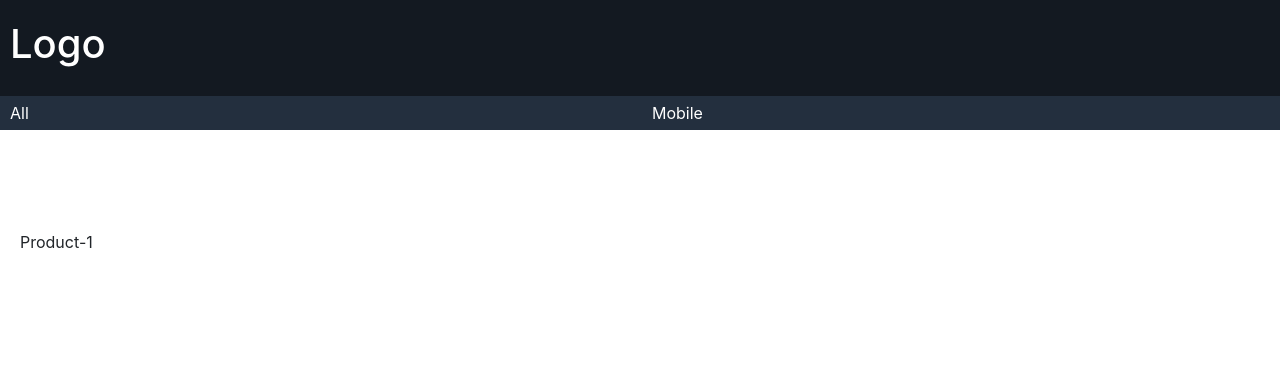
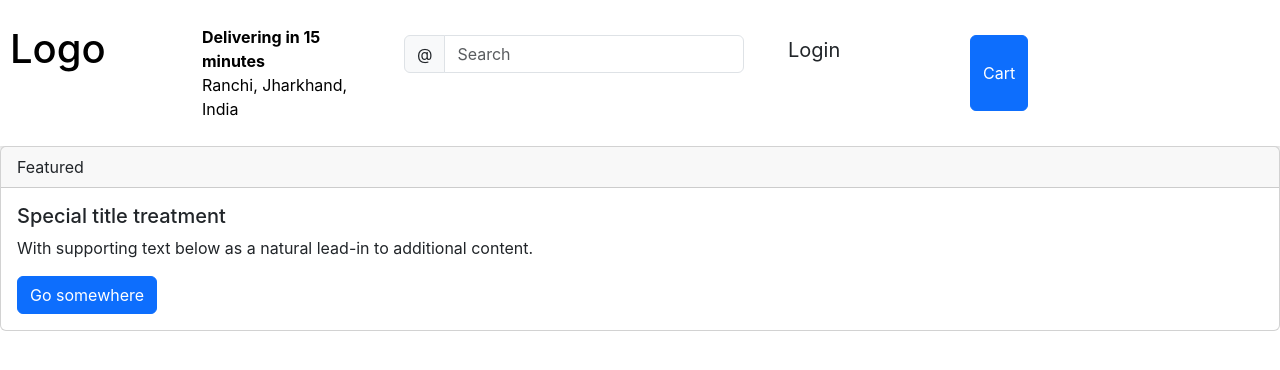
Before and after one commit to priyagupta-js/E-comm, a React (Create React App) app: page / in a window 1280 px wide. Shown: the top 370 px of the page. Built offline with nearby package versions, Linux system fonts and the light colour scheme; the HTML template or start-up script is replaced by a standard one.

Commit message:
Menu Bar updated

```diff
--- a/public/styles.css
+++ b/public/styles.css
@@ -9,13 +9,14 @@ body{
 }
 
 .menu-bar {
-    background-color: rgb(19, 25, 33);
+    background-color: rgb(255, 255, 255);
     margin: auto;
-    padding: 15px 10px;
+    padding: 20px 10px;
     box-shadow: 0 4px 8px 0 rgba(0, 0, 0, 0.2);
+    cursor: pointer;
 }
  .menu-bar h1{
-    color: #fff;
+    color: #000;
     font-weight: 500;
 }
 
@@ -23,19 +24,43 @@ body{
     padding-left: 0;
     margin:5px 0 !important;
 }
-.ItemsBar{
-    background-color: rgb(35, 47, 62);
-    margin: auto;
-    padding:5px 10px;
-}
-.ItemsBar span {
-    color: #fff;
-    font-weight: 400;
+
+
+.logo:hover , .location-div:hover , .search-bar:hover , .btn-main:hover ,.btnCart-main:hover{
+    background-color: rgb(222, 222, 222);
 }
 
+
+.location {
+    color: #000;
+    width: 100%;
+    height: 100%;
+}
+.input-group {
+    padding: 0 10px;
+}
+
+.search-bar {
+    padding: 10px;
+}
+
+.btn-main{
+    display: flex;
+}
+.btn-login{
+    /* align-items: center; */
+font-size: 20px;
+padding: 10px;
+}
+
+.btnCart-main{
+    display:flex;
+    padding: 10px;
+}
+
+.btn-cart{
+    padding: 12px 12px !important;
+}
 .Mobile-main{
     margin:100px 20px ;
 }
-Col:hover{
-    border: 2px solid #fff;
-}
--- a/src/App.js
+++ b/src/App.js
@@ -1,15 +1,13 @@
 import React from "react";
 import {ReactDOM} from "react-dom/client";
 import Header from "../src/components/Header";
-import ListedItemBar  from "../src/components/ListedItemBar";
-import Mobile from "./components/products/Mobiles";
+import Home from "./components/Home";
 
 function App() {
   return (
     <div className="App">
     <Header />
-    <ListedItemBar />
-    <Mobile/>
+    <Home />
     </div>
   );
 }
--- a/src/components/Header.js
+++ b/src/components/Header.js
@@ -7,32 +7,32 @@ function Header() {
     <header className="menu-bar">
       <Container>
         <Row>
-          <Col>
+          <Col className="logo">
             <h1>Logo</h1>
           </Col>
-          {/*
-          <Col>
-            <Button variant="outline-info">Info</Button>
+          <Col className="location-div">
+            <span className="location">
+              <b>Delivering in 15 minutes </b>
+              <br />
+              Ranchi, Jharkhand, India
+            </span>
           </Col>
-          <Col>
-            <InputGroup size="sm" className="mb-3">
-              <InputGroup.Text id="inputGroup-sizing-sm">Small</InputGroup.Text>
+          <Col xs={4} className="search-bar">
+            <InputGroup className="mb-3">
+              <InputGroup.Text id="basic-addon1" className="search">@</InputGroup.Text>
               <Form.Control
-                aria-label="Small"
-                aria-describedby="inputGroup-sizing-sm"
+                placeholder="Search"
+                aria-label="Search"
+                aria-describedby="basic-addon1"
               />
             </InputGroup>
           </Col>
-          <Col>
-            <Button variant="outline-info">EN</Button>
+          <Col xs={2}className="btn-main">
+          <span className="btn-login">Login</span>
           </Col>
-          <Col>
-          <Button variant="outline-info">sign-in</Button>
+          <Col className="btnCart-main">
+            <Button className="btn-cart">Cart</Button>
           </Col>
-          <Col>
-            <Button>Cart</Button>
-          </Col>
-*/}
         </Row>
       </Container>
     </header>
--- a/src/components/Home.js
+++ b/src/components/Home.js
@@ -1,33 +1,18 @@
-import React from 'react';
-import './styles.css';
+import React from "react";
+import {Card, Button} from "react-bootstrap"
+function Home() {
+  return (
+    <Card>
+      <Card.Header>Featured</Card.Header>
+      <Card.Body>
+        <Card.Title>Special title treatment</Card.Title>
+        <Card.Text>
+          With supporting text below as a natural lead-in to additional content.
+        </Card.Text>
+        <Button variant="primary">Go somewhere</Button>
+      </Card.Body>
+    </Card>
+  );
+}
 
-const menuItems = [
-  'Home',
-  'About',
-  'Services',
-  'Portfolio',
-  'Blog',
-  'Contact'
-];
-
-const MenuBar = () => {
-  return (
-    <div className="menu-bar">
-      {menuItems.map((item, index) => (
-        <div key={index} className="menu-item">
-          {item}
-        </div>
-      ))}
-    </div>
-  );
-};
-
-const App = () => {
-    return (
-      <div>
-        <MenuBar />
-      </div>
-    );
-  };
-
-  ReactDOM.render(<App />, document.getElementById('root'));
+export default Home;
--- a/src/components/ListedItemBar.js
+++ /dev/null
@@ -1,16 +0,0 @@
-import React from "react";
-import { Col, Row } from "react-bootstrap";
-
-function ListedItemBar (){
-    return(
-<header className="ItemsBar">
-<Row>
-<Col className="All-Items"><span>All</span></Col>
-<Col className="item-1"><span>Mobile</span></Col>
-</Row>
-
-</header>
-    );
-}
-
-export default ListedItemBar;
```
